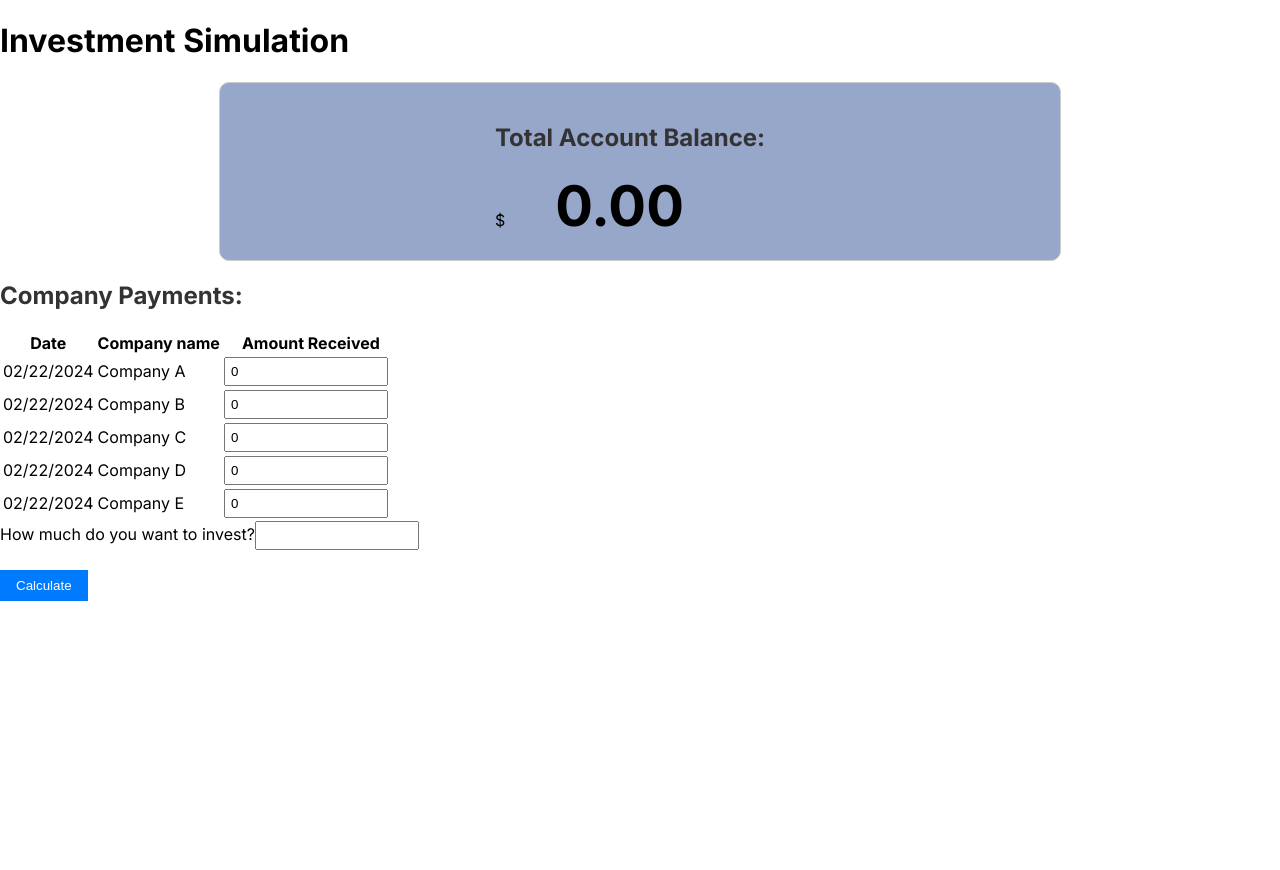
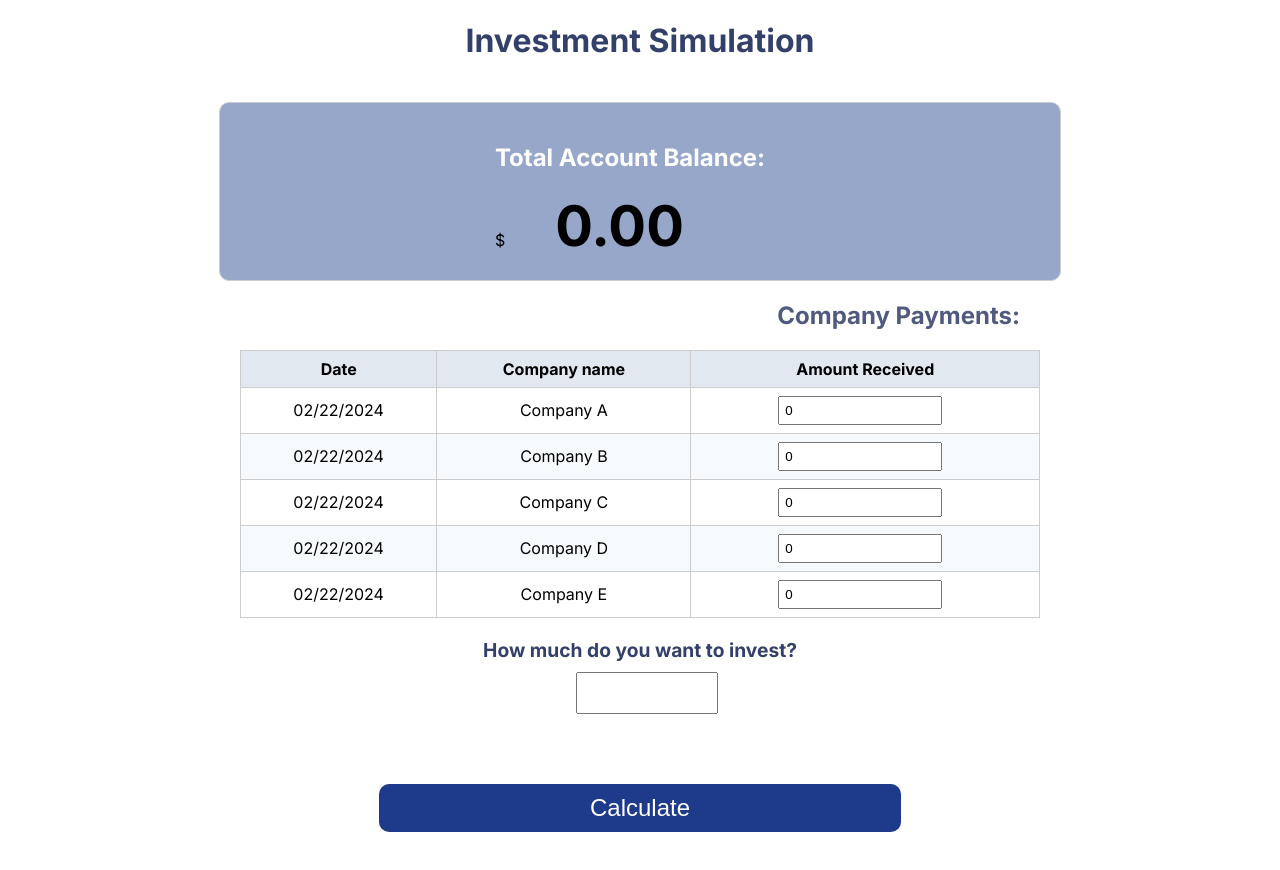
Before and after one commit to MVCorreas/42i-Challenge-Correas, a Next.js app: page / in a window 1280 px wide. Shown: the top 870 px of the page. Before the commit the page ends 800 px from the top, so only its background shows below. Built offline with nearby package versions, Linux system fonts and the light colour scheme.

Commit message:
Styles: title, balance container, table and button

```diff
--- a/src/app/globals.css
+++ b/src/app/globals.css
@@ -4,6 +4,15 @@ body {
   margin: 0;
   padding: 0;
 }
+
+.investment-title {
+  display: flex;
+  justify-content: center;
+  align-items: center;
+  width: 100%;
+  color: #172554e0;
+}
+
 .balance-container {
   max-width: 800px;
   margin: 20px auto;
@@ -18,16 +27,87 @@ body {
 }
 
 .balance-title {
-  justify-self: end; /* Aligns the title to the end of its grid cell (middle left) */
+  justify-self: end;
   margin-right: 20px;
+  color: #fff;
 }
 
 .account-balance {
-  justify-self: start; /* Aligns the account balance to the start of its grid cell (middle right) */
+  justify-self: start;
   font-size: 3.5rem;
   font-weight: bold;
   margin-left: 50px;
 }
+
+.table-title {
+  justify-self: end;
+  margin-right: 20px;
+  color: #172554c1;
+}
+
+.table-container {
+  max-width: 800px;
+  margin: 20px auto;
+}
+
+.table-container table {
+  width: 100%;
+  border-collapse: collapse;
+}
+
+.table-container th,
+.table-container td {
+  border: 1px solid #ccc;
+  padding: 8px;
+  text-align: center;
+}
+
+.table-container th {
+  background-color: #e2e8f0;
+}
+
+.table-container tbody tr:nth-child(even) {
+  background-color: #f7fafc;
+}
+
+.question-container {
+  display: flex;
+  justify-content: center;
+  align-items: center;
+  font-size:larger;
+  font-weight: bold;
+  color: #172554e0;
+  flex-direction: column;
+
+}
+
+#investmentAmount {
+  display:block;
+  width: 10%;
+  font-size: 1.5rem;
+  margin-top: 10px;
+  margin-left: 45%;
+
+}
+
+.button-container {
+  margin-top: 10px;
+  display: flex;
+  justify-content: center;
+  padding: 60px;
+}
+
+.calculate-button {
+  width: 45%;
+  padding: 10px;
+  font-size: 1.5rem;
+  border-radius: 10px;
+  background-color: #1e3a8a;
+  color: #fff;
+  border: none;
+  cursor: pointer;
+}
+
 
 
 h2 {
@@ -41,22 +121,13 @@ input[type="number"] {
   margin-right: 10px;
 }
 
-/* Button styles */
-button {
-  padding: 8px 16px;
-  background-color: #007bff;
-  color: #fff;
-  border: none;
-  cursor: pointer;
-}
 
-/* Result display styles */
 p {
   margin-top: 10px;
 }
 
 .highlight {
-  background-color: yellow;
+  background-color: #fbbe24ae;
 }
 .error-message {
   color: red;
--- a/src/app/page.js
+++ b/src/app/page.js
@@ -75,7 +75,10 @@ export default function Home() {
 
   return (
     <div>
+     <div className="investment-title">
         <h1>Investment Simulation</h1>
+      </div>
+
       <div className='balance-container'>
       <div className="border border-gray-200 rounded-lg overflow-hidden">
       <h2 className="balance-title">Total Account Balance:</h2>
@@ -89,21 +92,23 @@ export default function Home() {
 
 
 
-      <h2 htmlFor="companyPayments">Company Payments:</h2>
-<table className="table-auto border-collapse w-full">
+      <div className="table-container">
+        <h2 className='table-title' htmlFor="companyPayments">Company Payments:</h2>
+
+        <table>
           <thead>
             <tr>
-      <th className="border bg-gray-200 px-4 py-2">Date</th>
-      <th className="border bg-gray-200 px-4 py-2">Company name</th>
-      <th className="border bg-gray-200 px-4 py-2">Amount Received</th>
+              <th>Date</th>
+              <th>Company name</th>
+              <th>Amount Received</th>
             </tr>
           </thead>
           <tbody>
             {[...Array(companyPayments.length)].map((_, index) => (
-      <tr key={index} className={index % 2 === 0 ? 'bg-gray-100' : 'bg-white'}>
-        <td className="border px-4 py-2 text-center">02/22/2024</td>
-        <td className="border px-4 py-2 text-center">{`Company ${String.fromCharCode(65 + index)}`}</td>
-        <td className="border px-4 py-2 text-center">
+              <tr key={index}>
+                <td>02/22/2024</td>
+                <td>{`Company ${String.fromCharCode(65 + index)}`}</td>
+                <td>
                   <input
                     type="number"
                     placeholder="Payment"
@@ -111,16 +116,18 @@ export default function Home() {
                     max="10"
                     value={companyPayments[index]}
                     onChange={(e) => handlePaymentChange(index, e.target.value)}
-            className={`w-full ${highlightedPayments.includes(index) ? 'highlight' : ''}`}
+                    className={highlightedPayments.includes(index) ? 'highlight' : ''}
                   />
                 </td>
               </tr>
             ))}
           </tbody>
         </table>
+      </div>
+      <div className="question-container">
+        <label htmlFor="investmentAmount">How much do you want to invest?</label>
+      </div>
 
-
-      <label htmlFor="investmentAmount">How much do you want to invest?</label>
       <input
         type="number"
         id="investmentAmount"
@@ -129,24 +136,14 @@ export default function Home() {
         value={totalSum}
         onChange={(e) => setTotalSum(e.target.value)}
         required
-      /><br /><br />
+      />
 
-      <button onClick={handleCalculate}>Calculate</button>
-
+      <div className="button-container">
+          <button onClick={handleCalculate} className="calculate-button">Calculate</button>
+      </div>
         {errorMessage && <p className="error-message">{errorMessage}</p>}
         {successMessage && <p className="success-message">{successMessage}</p>}
+      </div>
 
-      <style jsx>{`
-        .highlight {
-          background-color: yellow;
-        }
-        .error-message {
-          color: red;
-        }
-        .success-message {
-          color: green;
-        }
-      `}</style>
-    </div>
   );
 }
```
Lines whose indentation alone changed are shown as unchanged.
